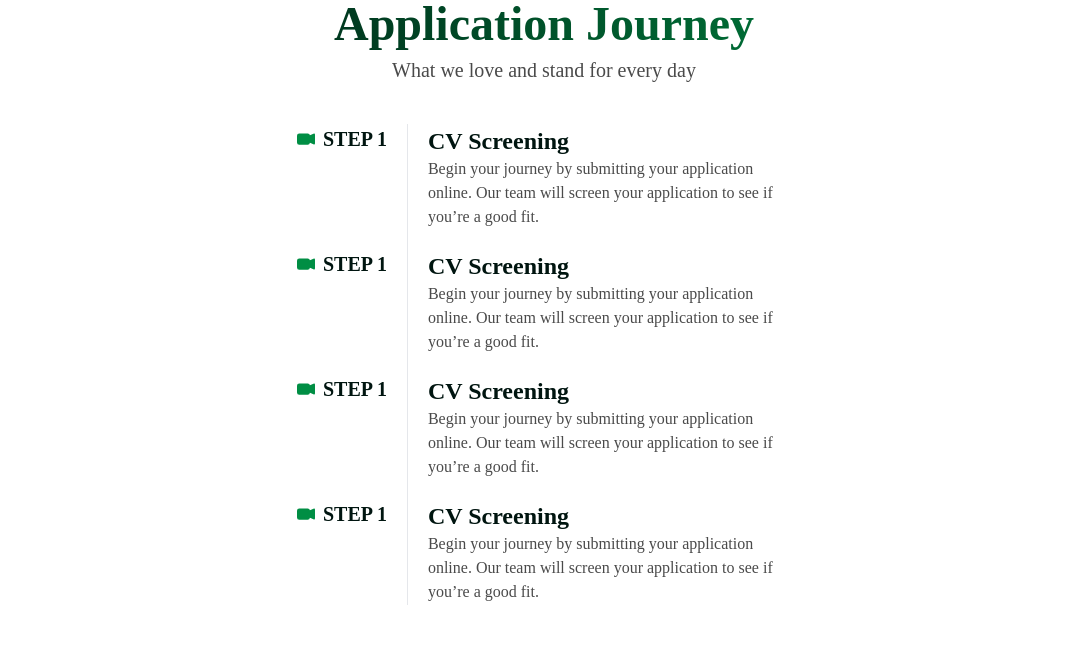
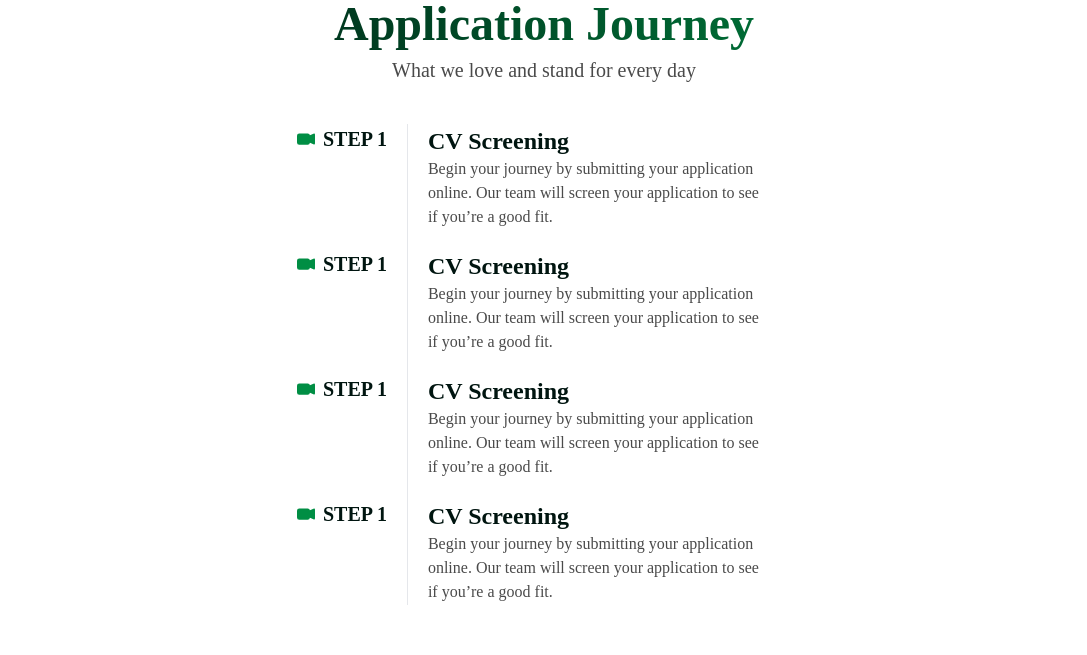
Before and after one commit to Sekai58/hoostly, a React (Create React App) app: page /career in a window 1280 px wide. Shown: the part 3720-4375 px from the top of the page, without its empty margins (96-1183 px from the left). Built offline with nearby package versions, Linux system fonts and the light colour scheme.

Commit message:
animation error fix

```diff
--- a/src/components/job/newCards/Application.js
+++ b/src/components/job/newCards/Application.js
@@ -12,6 +12,7 @@ const Application = ({ data }) => {
       once: false,
     });
   }, []);
+
   return (
     <section className="px-2 md:px-4 xl:px-container mb-[8rem]">
       {/* <div className="grid grid-cols-1 sm:grid-cols-2 gap-10 xxl:w-[60vw] "> */}
@@ -36,9 +37,9 @@ const Application = ({ data }) => {
                     </span>
                   </td>
                   <td
-                    data-aos="zoom-in-left"
+                    data-aos="zoom-in"
                     data-aos-delay={(idx + 1) * 50}
-                    className={`font-bold text-xl sm:text-2xl pl-5 text-gradientStart ${
+                    className={`font-bold text-xl sm:text-2xl pl-5 text-gradientStart pr-5 ${
                       idx !== data.length - 1 ? "pb-5" : ""
                     }`}
                   >
--- a/src/components/job/newCards/Benefits.js
+++ b/src/components/job/newCards/Benefits.js
@@ -13,7 +13,7 @@ const BenefitCard = ({ icon, title, content, delay }) => {
 
   return (
     <div
-      data-aos="fade-down-left"
+      data-aos="fade-down"
       data-aos-delay={delay}
       className="flex flex-col gap-5 max-w-[16rem] "
     >
```
